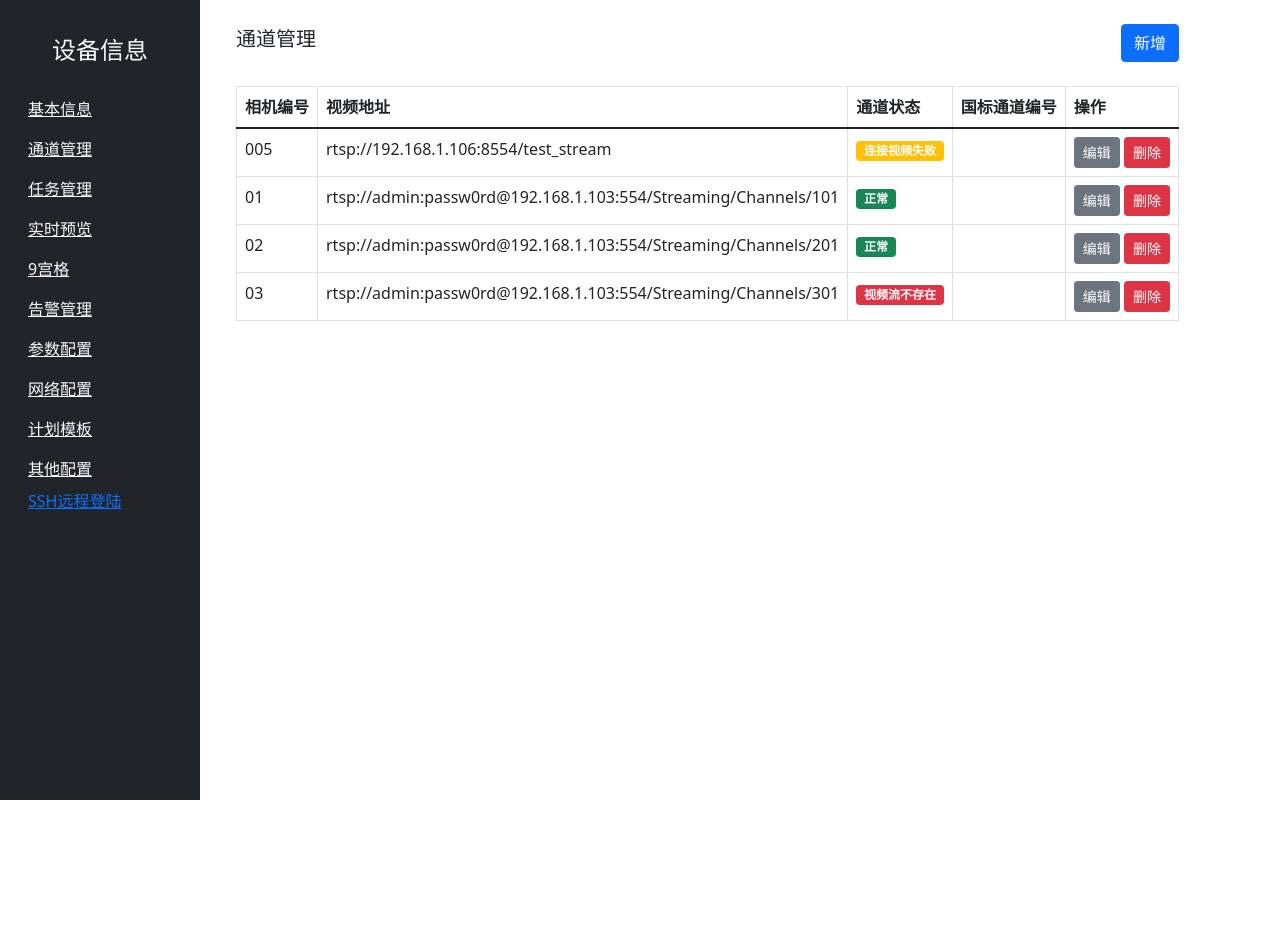
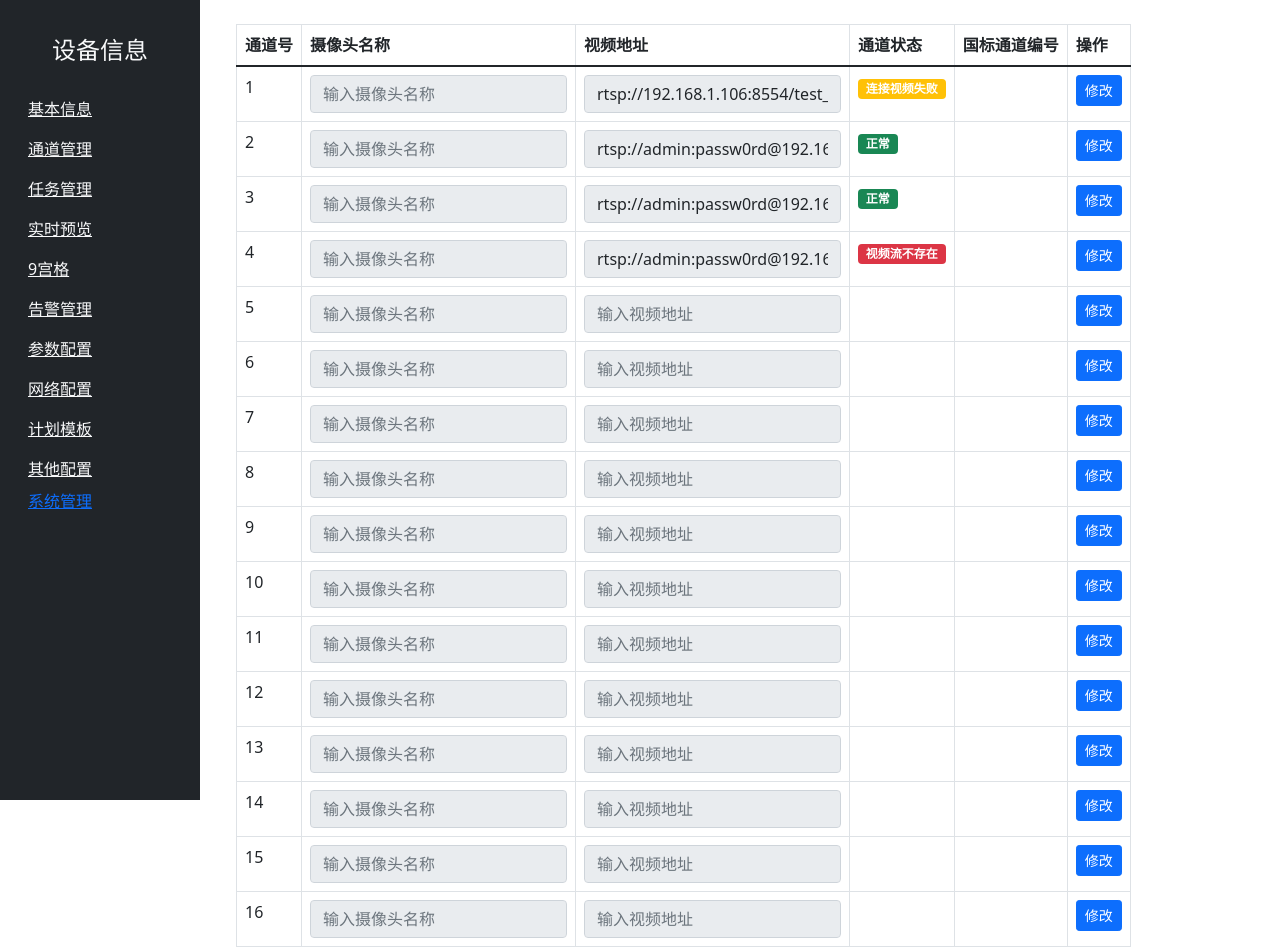
Before and after one commit to luoxiafeng/sdk_demo, a Flask app: page /channel_management in a window 1280 px wide. Before the commit the page ends 800 px from the top, so only its background shows below. Run offline with Flask 3, Linux system fonts and the light colour scheme; the visitor is signed in with stand-in values (Sample User, id 1).

Commit message:
Modify channel management

```diff
--- a/templates/base.html
+++ b/templates/base.html
@@ -25,7 +25,7 @@
                 <li><a href="#" class="text-light d-block py-2">网络配置</a></li>
                 <li><a href="#" class="text-light d-block py-2">计划模板</a></li>
                 <li><a href="#" class="text-light d-block py-2">其他配置</a></li>
-                <a href="http://127.0.0.1:8888" target="_blank">SSH远程登陆</a>
+                <a href="http://192.168.25.128:9090" target="_blank">系统管理</a>
             </ul>
         </nav>
 
--- a/templates/channel_management.html
+++ b/templates/channel_management.html
@@ -2,15 +2,12 @@
 {% block title %}通道管理{% endblock %}
 
 {% block content %}
-<div class="d-flex justify-content-between align-items-center mb-4">
-    <h5>通道管理</h5>
-    <button class="btn btn-primary" data-bs-toggle="modal" data-bs-target="#addChannelModal">新增</button>
-</div>
 
 <table class="table table-bordered">
     <thead>
         <tr>
-            <th>相机编号</th>
+            <th>通道号</th>
+            <th>摄像头名称</th>
             <th>视频地址</th>
             <th>通道状态</th>
             <th>国标通道编号</th>
@@ -18,75 +15,51 @@
         </tr>
     </thead>
     <tbody>
-        {% for channel in channels %}
+        {% for i in range(1, 17) %}
         <tr>
-            <td>{{ channel.camera_id }}</td>
-            <td>{{ channel.video_url }}</td>
+            <td>{{ i }}</td>
+            <td><input type="text" class="form-control" placeholder="输入摄像头名称" disabled></td>
+            <td><input type="text" class="form-control" placeholder="输入视频地址" value="{{ channels[i-1].video_url if channels|length >= i else '' }}" disabled></td>
             <td>
-                {% if channel.status == '正常' %}
-                <span class="badge bg-success">{{ channel.status }}</span>
-                {% elif channel.status == '连接视频失败' %}
-                <span class="badge bg-warning">{{ channel.status }}</span>
-                {% else %}
-                <span class="badge bg-danger">{{ channel.status }}</span>
+                {% if channels|length >= i %}
+                    {% if channels[i-1].status == '正常' %}
+                    <span class="badge bg-success">{{ channels[i-1].status }}</span>
+                    {% elif channels[i-1].status == '连接视频失败' %}
+                    <span class="badge bg-warning">{{ channels[i-1].status }}</span>
+                    {% else %}
+                    <span class="badge bg-danger">{{ channels[i-1].status }}</span>
+                    {% endif %}
                 {% endif %}
             </td>
-            <td>{{ channel.national_channel_id }}</td>
+            <td>{{ channels[i-1].national_channel_id if channels|length >= i else '' }}</td>
             <td>
-                <button class="btn btn-secondary btn-sm">编辑</button>
-                <button class="btn btn-danger btn-sm">删除</button>
+                <button class="btn btn-primary btn-sm modify-btn">修改</button>
             </td>
         </tr>
         {% endfor %}
     </tbody>
 </table>
 
-<!-- 新增通道模态框 -->
-<div class="modal fade" id="addChannelModal" tabindex="-1" aria-labelledby="addChannelModalLabel" aria-hidden="true">
-    <div class="modal-dialog modal-lg">
-        <div class="modal-content">
-            <div class="modal-header">
-                <h5 class="modal-title" id="addChannelModalLabel">新增通道</h5>
-                <button type="button" class="btn-close" data-bs-dismiss="modal" aria-label="Close"></button>
-            </div>
-            <div class="modal-body">
-                <table class="table table-bordered">
-                    <thead>
-                        <tr>
-                            <th>CH</th>
-                            <th>NAME</th>
-                            <th>URL</th>
-                            <th>AI Algorithm</th>
-                            <th>STATUS</th>
-                        </tr>
-                    </thead>
-                    <tbody>
-                        {% for i in range(1, 17) %}
-                        <tr>
-                            <td>{{ i }}</td>
-                            <td><input type="text" class="form-control" placeholder="Enter Name"></td>
-                            <td><input type="text" class="form-control" placeholder="Enter URL"></td>
-                            <td>
-                                <select class="form-select">
-                                    <option>None</option>
-                                    <option>Human - Normal</option>
-                                    <option>Face Recognition</option>
-                                    <option>LPR - US (Faster)</option>
-                                    <option>Fallen Person Detector</option>
-                                </select>
-                            </td>
-                            <td><input type="text" class="form-control" placeholder="Status" readonly></td>
-                        </tr>
-                        {% endfor %}
-                    </tbody>
-                </table>
-            </div>
-            <div class="modal-footer">
-                <button type="button" class="btn btn-primary">APPLY</button>
-                <button type="button" class="btn btn-secondary" data-bs-dismiss="modal">CANCEL</button>
-            </div>
-        </div>
-    </div>
-</div>
+<script>
+    document.addEventListener("DOMContentLoaded", function() {
+        const modifyButtons = document.querySelectorAll('.modify-btn');
+
+        modifyButtons.forEach(button => {
+            button.addEventListener('click', function() {
+                const row = this.closest('tr');
+                const inputs = row.querySelectorAll('input[type="text"]');
+
+                if (inputs[0].disabled) {
+                    inputs.forEach(input => input.disabled = false);
+                    inputs[0].focus();
+                    this.textContent = '保存';
+                } else {
+                    inputs.forEach(input => input.disabled = true);
+                    this.textContent = '修改';
+                }
+            });
+        });
+    });
+</script>
 
 {% endblock %}
```
